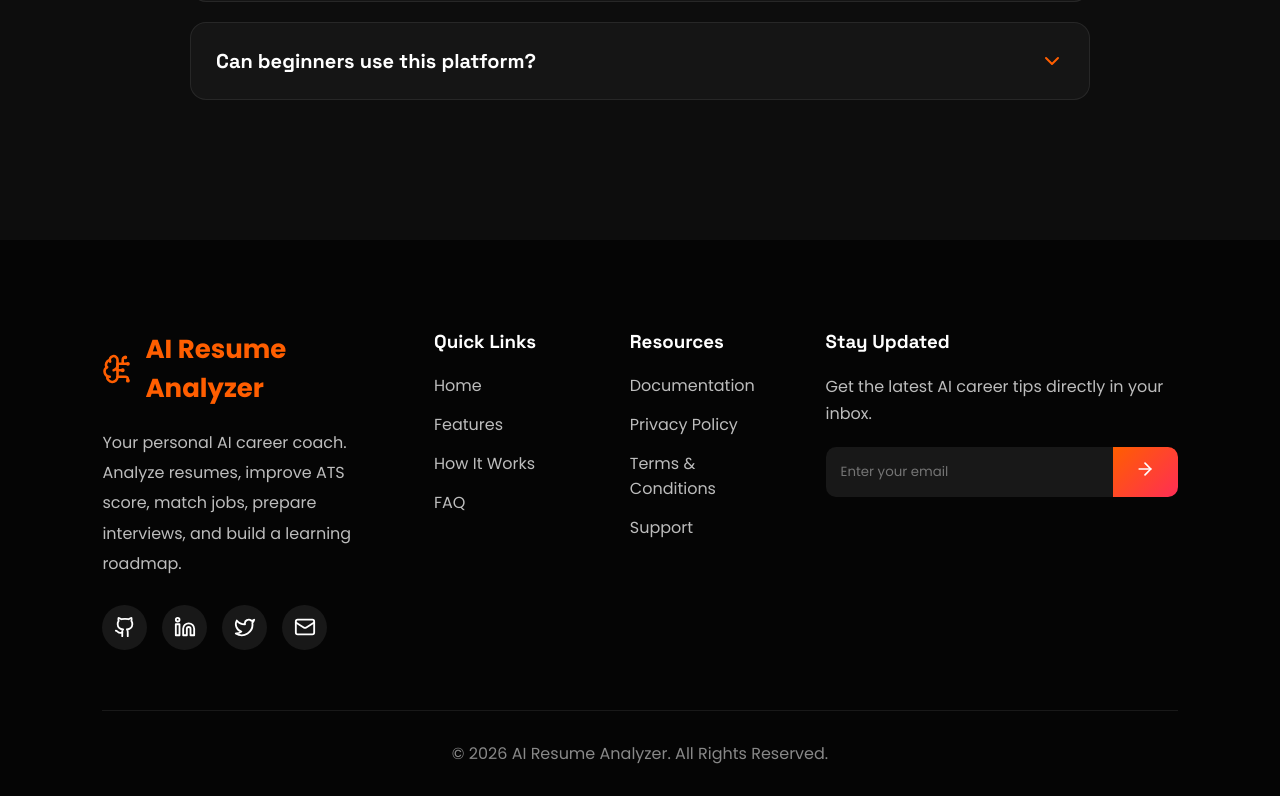
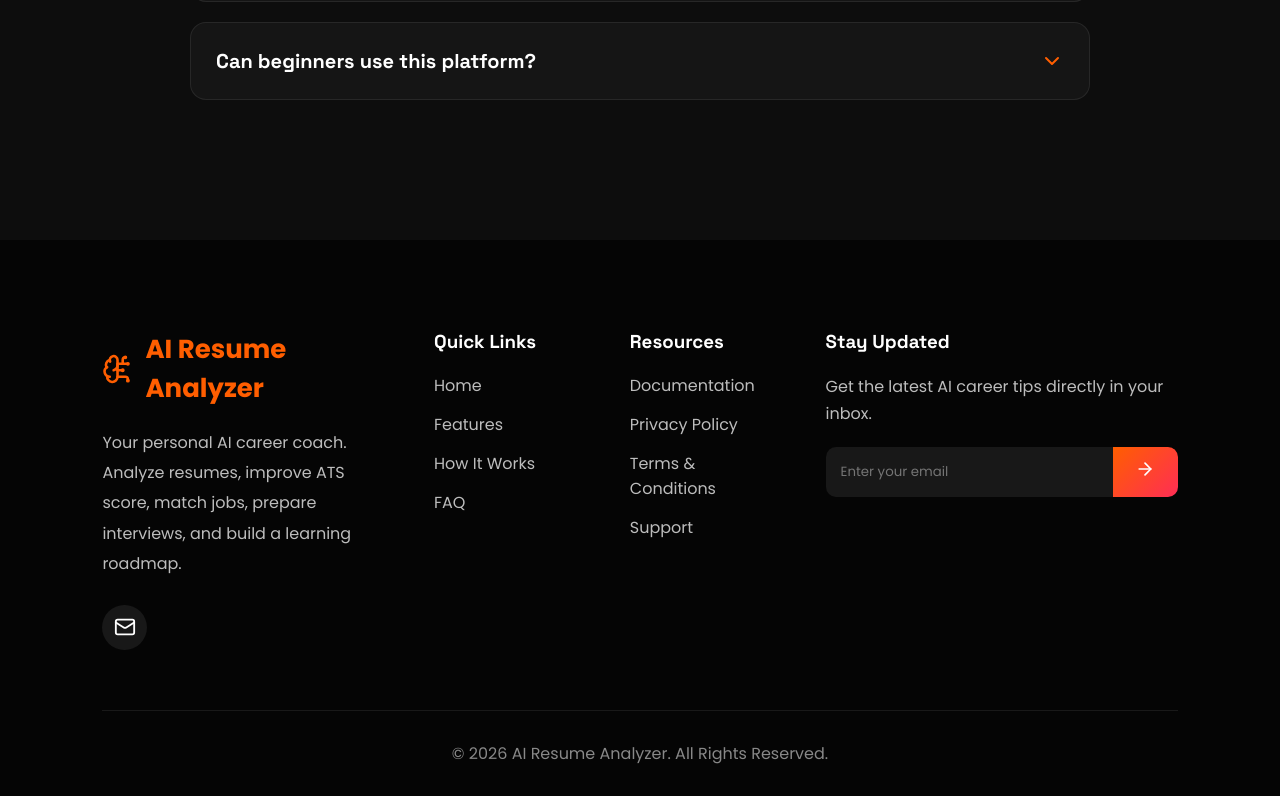
Before and after one commit to adityasinghgkp44-cyber/ai-resume-analyzer-frontend, a React (Vite) app: page / in a window 1280 px wide. Shown: the part 4886-5682 px from the top of the page. Built offline with nearby package versions, Linux system fonts and the light colour scheme; no server answers.

Commit message:
Update lucide-react

```diff
--- a/src/components/Footer/Footer.jsx
+++ b/src/components/Footer/Footer.jsx
@@ -1,18 +1,19 @@
 import "./Footer.css";
+
 import {
   BrainCircuit,
-  GithubIcon,
-  LinkedinIcon,
   Mail,
-  TwitterIcon,
   ArrowRight,
 } from "lucide-react";
 
 function Footer() {
   return (
     <footer className="footer" id="contact">
+
       <div className="footer-container">
+
         <div className="footer-about">
+
           <div className="footer-logo">
             <BrainCircuit size={36} />
             <span>AI Resume Analyzer</span>
@@ -26,43 +27,37 @@ function Footer() {
           </p>
 
           <div className="social-icons">
-            <a href="#">
-              <GithubIcon size={22} />
-            </a>
-
-            <a href="#">
-              <LinkedinIcon size={22} />
-            </a>
-
-            <a href="#">
-              <TwitterIcon size={22} />
-            </a>
-
             <a href="mailto:your@email.com">
               <Mail size={22} />
             </a>
           </div>
+
         </div>
 
         <div className="footer-links">
+
           <h3>Quick Links</h3>
 
           <a href="#home">Home</a>
           <a href="#features">Features</a>
           <a href="#how">How It Works</a>
           <a href="#faq">FAQ</a>
+
         </div>
 
         <div className="footer-links">
+
           <h3>Resources</h3>
 
           <a href="#">Documentation</a>
           <a href="#">Privacy Policy</a>
           <a href="#">Terms & Conditions</a>
           <a href="#">Support</a>
+
         </div>
 
         <div className="newsletter">
+
           <h3>Stay Updated</h3>
 
           <p>
@@ -70,6 +65,7 @@ function Footer() {
           </p>
 
           <div className="newsletter-box">
+
             <input
               type="email"
               placeholder="Enter your email"
@@ -78,13 +74,17 @@ function Footer() {
             <button>
               <ArrowRight size={20} />
             </button>
+
           </div>
+
         </div>
+
       </div>
 
       <div className="copyright">
         © 2026 AI Resume Analyzer. All Rights Reserved.
       </div>
+
     </footer>
   );
 }
```
